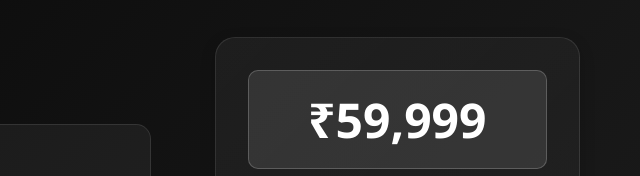
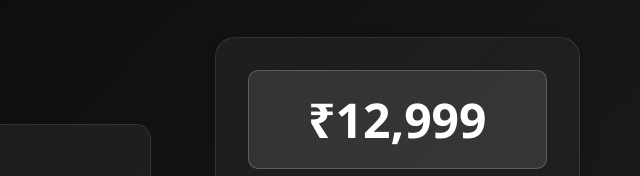
Before and after one commit to Praveen9131/unilearners, a plain HTML site: page complete-ai.html in a window 1280 px wide. Shown: the part 507-683 px from the top of the page, 640-1280 px from the left. Drawn offline with Linux system fonts and the light colour scheme.

Commit message:
Update complete-ai.html  price updated

```diff
--- a/complete-ai.html
+++ b/complete-ai.html
@@ -277,7 +277,7 @@
                     </div>
                 </div>
                 <div class="sidebar">
-                    <div class="price-tag">₹59,999</div>
+                    <div class="price-tag">₹12,999</div>
                     <ul class="benefits">
                         <li>Lifetime Access</li>
                         <li>Certificate of Completion</li>
```
